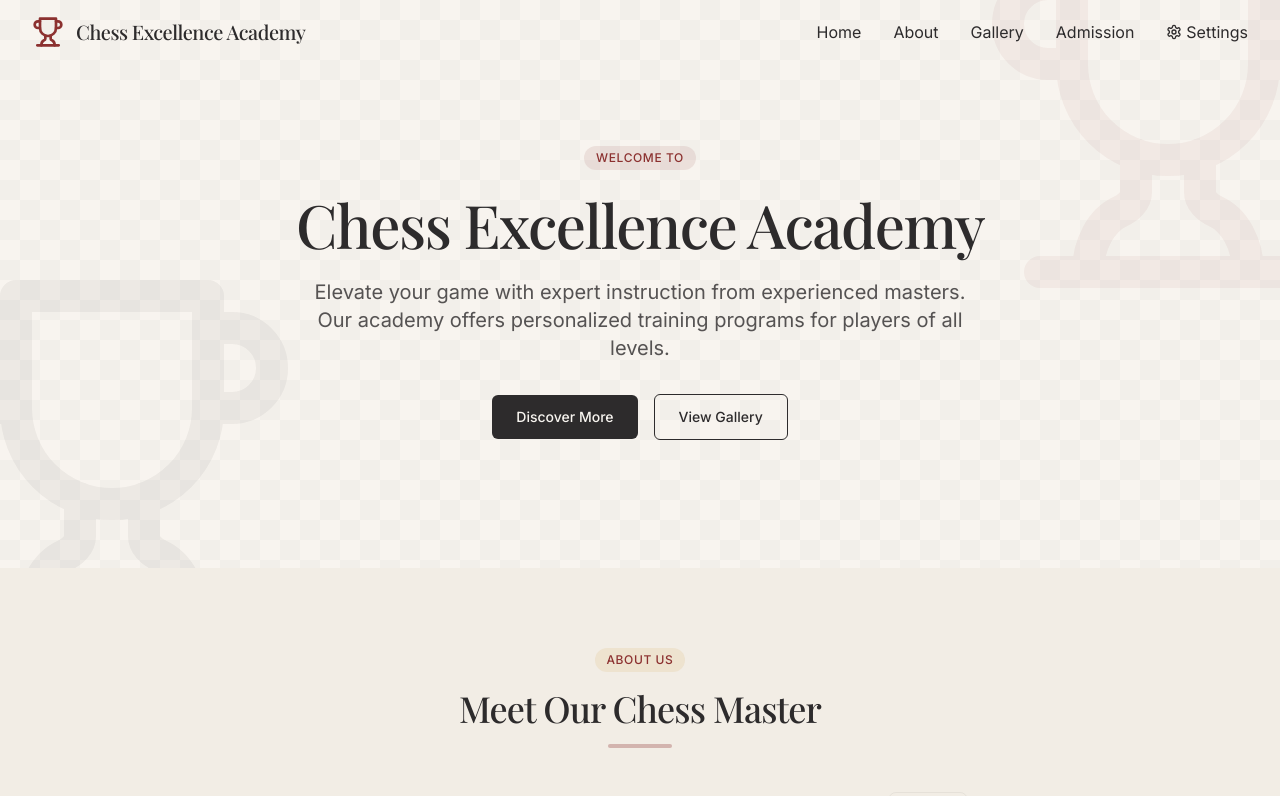
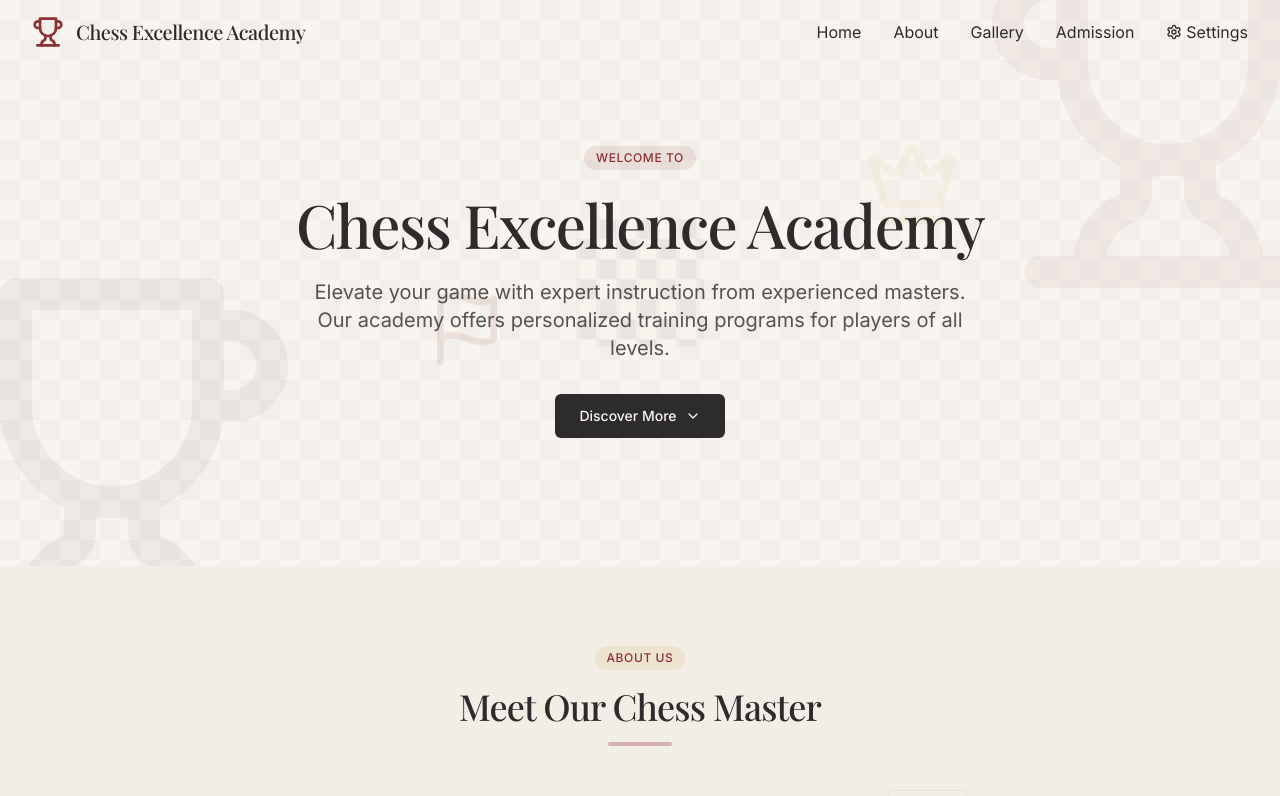
Before and after one commit to Jazzhdqmedia/chess-academy-builder, a React (Vite) app: page / in a window 1280 px wide. Shown: the top 796 px of the page. Built offline with nearby package versions, Linux system fonts and the light colour scheme.

Commit message:
Update Hero component
Update the Hero component to include floating chess coins, chess mate, and a chessboard. Remove the "View Gallery" button.

```diff
--- a/src/components/Hero.tsx
+++ b/src/components/Hero.tsx
@@ -1,6 +1,6 @@
 
 import React from "react";
-import { Trophy } from "lucide-react";
+import { Trophy, Crown, Flag, ChevronDown } from "lucide-react";
 import { useAcademy } from "@/context/AcademyContext";
 
 const Hero: React.FC = () => {
@@ -19,6 +19,17 @@ const Hero: React.FC = () => {
         <Trophy className="w-96 h-96 text-chess-charcoal" />
       </div>
 
+      {/* Added more floating chess pieces */}
+      <div className="absolute top-1/4 right-1/4 opacity-10 animate-chess-float" style={{ animationDelay: "1.5s" }}>
+        <Crown className="w-24 h-24 text-chess-gold" />
+      </div>
+      <div className="absolute bottom-1/3 left-1/3 opacity-10 animate-chess-float" style={{ animationDelay: "2s" }}>
+        <Flag className="w-20 h-20 text-chess-mahogany" />
+      </div>
+
+      {/* Chess board decoration */}
+      <div className="absolute top-1/2 left-1/2 -translate-x-1/2 -translate-y-1/2 w-32 h-32 opacity-5 bg-chess-pattern rounded"></div>
+
       <div className="chess-container relative z-10">
         <div className="max-w-3xl mx-auto text-center">
           <div className="inline-block animate-fade-in">
@@ -33,12 +44,10 @@ const Hero: React.FC = () => {
             Elevate your game with expert instruction from experienced masters.
             Our academy offers personalized training programs for players of all levels.
           </p>
-          <div className="flex flex-col sm:flex-row items-center justify-center gap-4 animate-fade-up" style={{ animationDelay: "300ms" }}>
-            <a href="#about" className="chess-btn-primary px-6 py-3">
+          <div className="flex justify-center items-center animate-fade-up" style={{ animationDelay: "300ms" }}>
+            <a href="#about" className="chess-btn-primary px-6 py-3 flex items-center gap-2">
               Discover More
-            </a>
-            <a href="#gallery" className="chess-btn-outline px-6 py-3">
-              View Gallery
+              <ChevronDown className="h-4 w-4" />
             </a>
           </div>
         </div>
```
